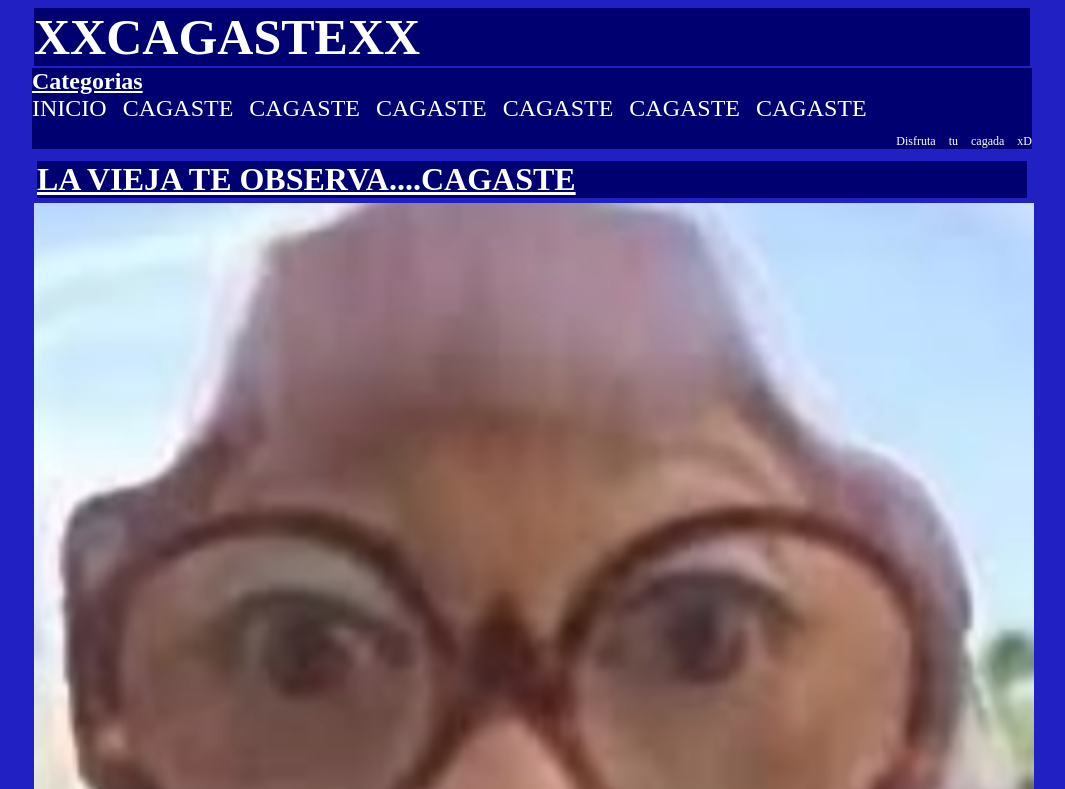
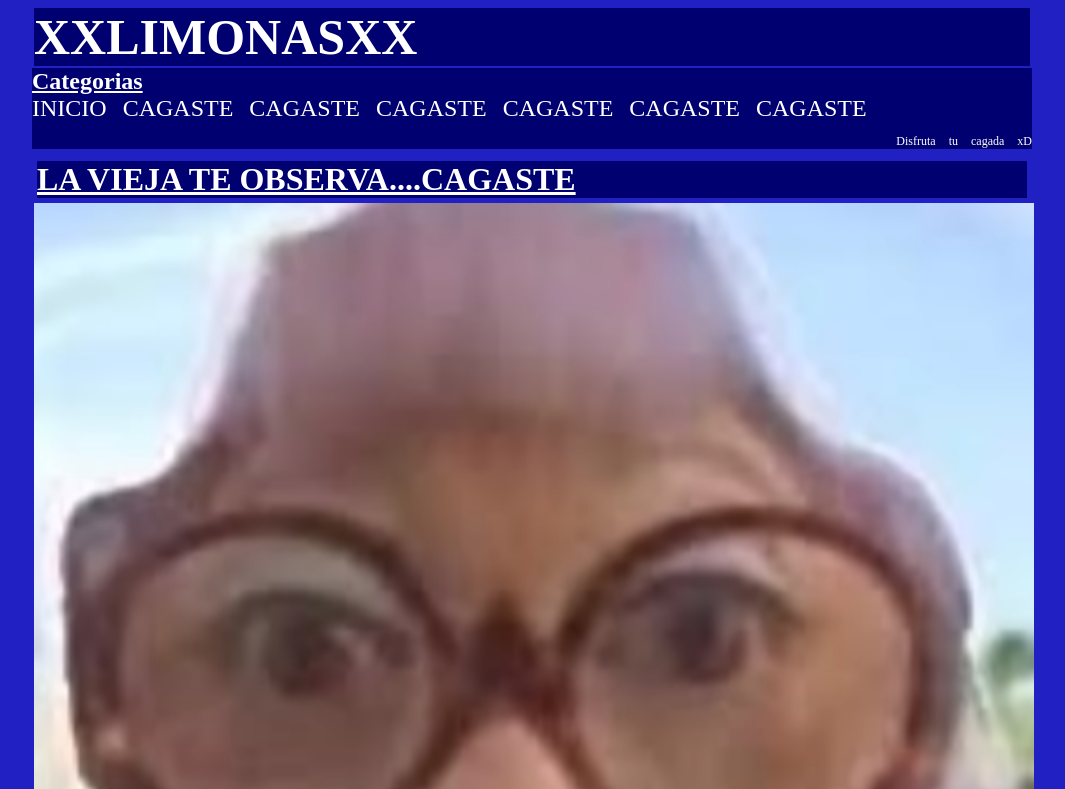
Before and after one commit to TGC16/xxlimonasxx.com, a plain HTML site: page Lemon2.html in a window 1280 px wide. Shown: the top 789 px of the page, without its empty margins (108-1173 px from the left). Drawn offline with Linux system fonts and the light colour scheme.

Commit message:
Update Lemon2.html

```diff
--- a/Lemon2.html
+++ b/Lemon2.html
@@ -6,7 +6,7 @@
     <body style="background-color: rgb(32, 32, 195);">
         <div id="contenido" style="width: 1000px;margin-left: auto;margin-right: auto;">
             <div id="Portada">
-                <h1 style="color: rgb(255, 255, 255);background-color: rgb(0, 0, 112);margin: 2;font-size: 50;">XXCAGASTEXX</h1>
+                <h1 style="color: rgb(255, 255, 255);background-color: rgb(0, 0, 112);margin: 2;font-size: 50;">XXLIMONASXX</h1>
             </div>
 
             <style>
```
